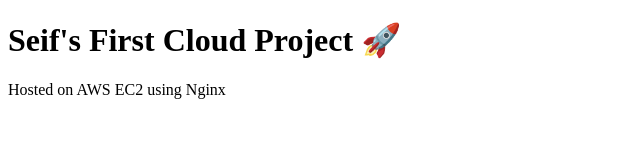
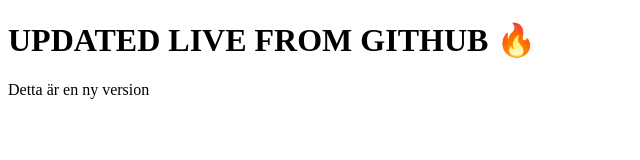
Before and after one commit to SeifeddinB/cloud-project, a plain HTML site: page index.html in a window 1280 px wide. Shown: the whole page, without its empty margins (0-640 px from the left). Drawn offline with Linux system fonts and the light colour scheme.

Commit message:
Update index.html

```diff
--- a/index.html
+++ b/index.html
@@ -5,7 +5,7 @@
     <title>Seif Cloud Project</title>
 </head>
 <body>
-    <h1>Seif's First Cloud Project 🚀</h1>
-    <p>Hosted on AWS EC2 using Nginx</p>
+    <h1>UPDATED LIVE FROM GITHUB 🔥</h1>
+    <p>Detta är en ny version</p>
 </body>
 </html>
```
